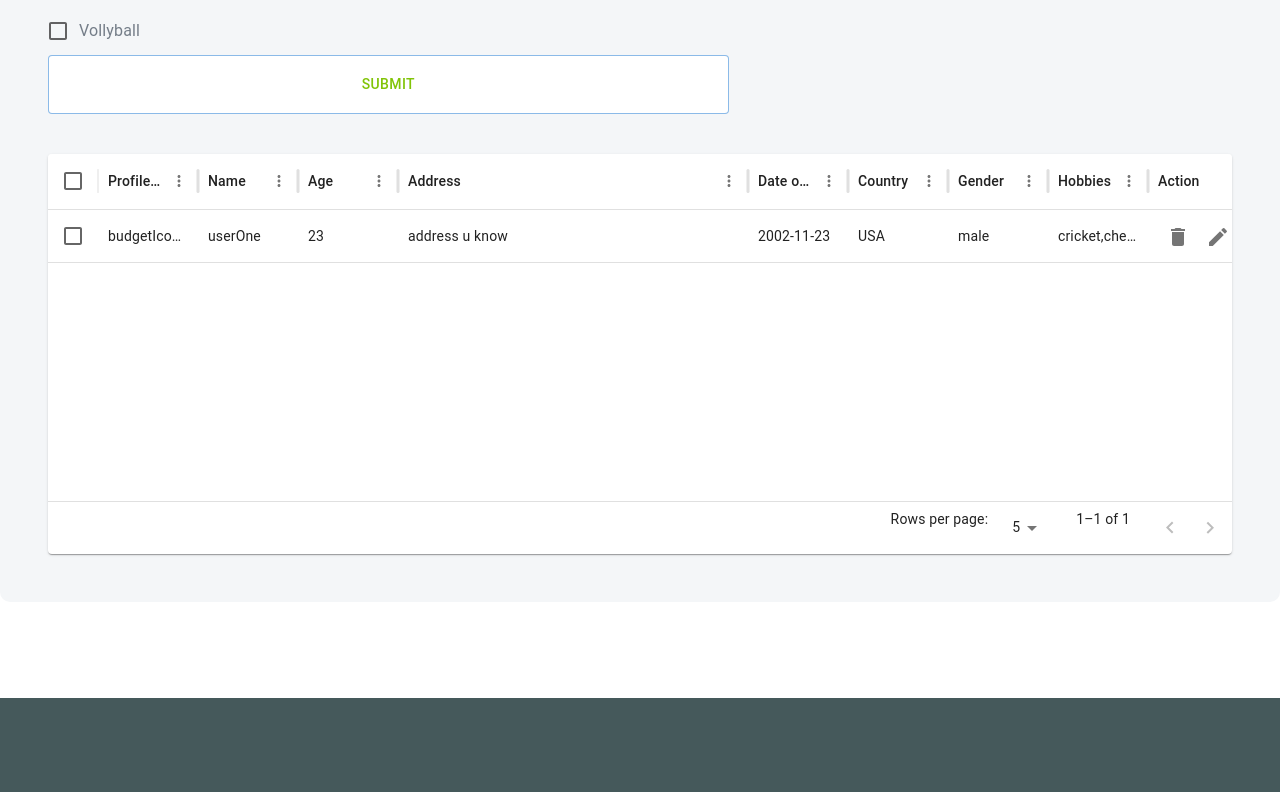
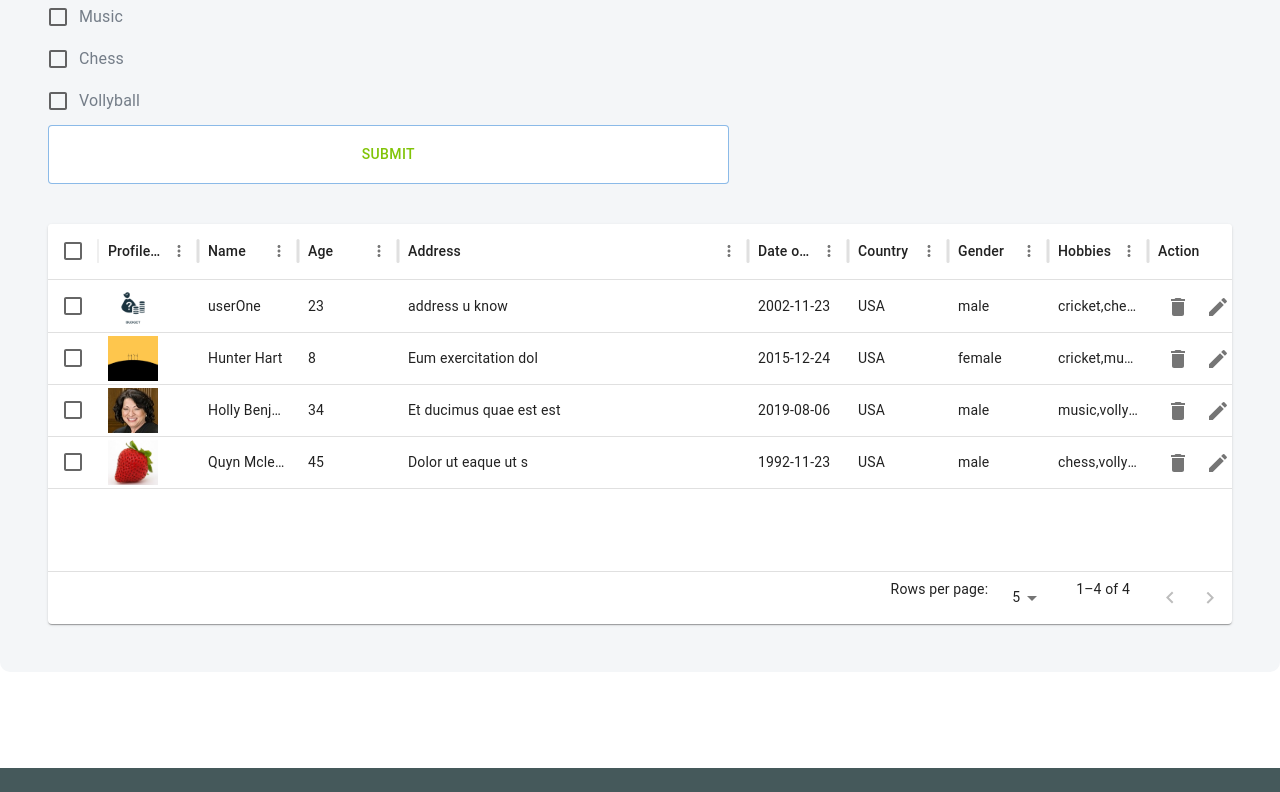
Before and after one commit to vatsalSabalpara18/fruitables, a React (Create React App) app: page /register in a window 1280 px wide. Shown: the part 1232-2024 px from the top of the page. Built offline with nearby package versions, Linux system fonts and the light colour scheme; data requests are answered from the project's data file.

Commit message:
Add user update functionality and enhance user registration form

```diff
--- a/json-server/db.json
+++ b/json-server/db.json
@@ -51,6 +51,50 @@
         "cricket",
         "chess"
       ]
+    },
+    {
+      "id": "ab9b",
+      "name": "Hunter Hart",
+      "age": 8,
+      "address": "Eum exercitation dol",
+      "dob": "2015-12-24",
+      "profile": "QveWPT.png",
+      "country": "USA",
+      "gender": "female",
+      "hobby": [
+        "cricket",
+        "music",
+        "chess"
+      ]
+    },
+    {
+      "id": "48bf",
+      "name": "Holly Benjamin nn",
+      "age": 34,
+      "address": "Et ducimus quae est est",
+      "dob": "2019-08-06",
+      "country": "USA",
+      "gender": "male",
+      "hobby": [
+        "music",
+        "vollyball",
+        "chess"
+      ],
+      "profile": "testimonial-1.jpg"
+    },
+    {
+      "id": "8302",
+      "name": "Quyn Mclean",
+      "age": 45,
+      "address": "Dolor ut eaque ut s",
+      "dob": "1992-11-23",
+      "profile": "featur-2.jpg",
+      "country": "USA",
+      "gender": "male",
+      "hobby": [
+        "chess",
+        "vollyball"
+      ]
     }
   ]
 }
--- a/src/container/UserRegisterPage/UserRegisterPage.js
+++ b/src/container/UserRegisterPage/UserRegisterPage.js
@@ -1,4 +1,4 @@
-import React, { useEffect } from "react";
+import React, { useEffect, useState } from "react";
 import { array, date, mixed, number, object, string } from "yup";
 import { useFormik } from "formik";
 import {
@@ -20,18 +20,24 @@ import {
   IconButton,
 } from "@mui/material";
 import { useDispatch, useSelector } from "react-redux";
-import { addUser, deleteUser, getUsers } from "../../redux/reducer/slice/user.slice";
+import {
+  addUser,
+  deleteUser,
+  getUsers,
+  updateUser,
+} from "../../redux/reducer/slice/user.slice";
 import { DataGrid, GridDeleteIcon } from "@mui/x-data-grid";
-import EditIcon from '@mui/icons-material/Edit';
+import EditIcon from "@mui/icons-material/Edit";
 
 function UserRegisterPage() {
   const dispatch = useDispatch();
+  const [isUpdate, setIsUpdate] = useState(false);
 
   useEffect(() => {
     dispatch(getUsers());
-  }, [])
+  }, []);
 
-  const user = useSelector(state => state.user)
+  const user = useSelector((state) => state.user);
 
   const contactSchema = object().shape({
     name: string()
@@ -49,16 +55,23 @@ function UserRegisterPage() {
     profile: mixed()
       .required("You need provide the file.")
       .test("profile", "The file is too large", (value) => {
-        console.log("value", value);
-        return value && value.size <= 2000000;
+        if (typeof value === "string") {
+          return true
+        } else if (typeof value === "object") {
+          return value && value.size <= 2000000;
+        }
       })
       .test(
         "profile",
         "only the following formats are allowed: jpeg, jpg & png",
         (value) => {
-          return (
-            value && (value.type === "image/jpeg" || value.type === "image/png")
-          );
+          if (typeof value === "string") {
+            return true
+          } else if (typeof value === "object") {
+            return (
+              value && (value.type === "image/jpeg" || value.type === "image/png")
+            );
+          }
         }
       ),
     country: string().required().min(2),
@@ -79,8 +92,12 @@ function UserRegisterPage() {
     },
     validationSchema: contactSchema,
     onSubmit: (values, { resetForm }) => {
-      const modifiedValues = { ...values, profile: values?.profile?.name }
-      dispatch(addUser(modifiedValues));
+      const modifiedValues = { ...values, profile: values?.profile?.name ? values?.profile?.name : values?.profile };
+      if (isUpdate) {
+        dispatch(updateUser(modifiedValues));
+      } else {
+        dispatch(addUser(modifiedValues));
+      }
       // alert(JSON.stringify(values, null, 2));
       // addContact(values);
       resetForm();
@@ -101,24 +118,37 @@ function UserRegisterPage() {
   const paginationModel = { page: 0, pageSize: 5 };
 
   const columns = [
-    { field: 'profile', headerName: 'Profile Picture', },
-    { field: 'name', headerName: 'Name', },
-    { field: 'age', headerName: 'Age', },
-    { field: 'address', headerName: 'Address', width: 350},
-    { field: 'dob', headerName: 'Date of Birth', },
-    { field: 'country', headerName: 'Country', },
-    { field: 'gender', headerName: 'Gender', },
-    { field: 'hobby', headerName: 'Hobbies', },
     {
-      field: 'action',
-      headerName: 'Action',
+      field: "profile",
+      headerName: "Profile Picture",
+      renderCell: (params) => (
+        <img
+          src={`img/${params?.row?.profile || "avatar.jpg"}`}
+          height={"45"}
+          width={"50"}
+        />
+      ),
+    },
+    { field: "name", headerName: "Name" },
+    { field: "age", headerName: "Age" },
+    { field: "address", headerName: "Address", width: 350 },
+    { field: "dob", headerName: "Date of Birth" },
+    { field: "country", headerName: "Country" },
+    { field: "gender", headerName: "Gender" },
+    { field: "hobby", headerName: "Hobbies" },
+    {
+      field: "action",
+      headerName: "Action",
       width: 200,
       renderCell: (params) => (
         <strong>
-          <IconButton aria-label="delete" onClick={() => handleDelete(params.row.id)}>
+          <IconButton
+            aria-label="delete"
+            onClick={() => handleDelete(params.row.id)}
+          >
             <GridDeleteIcon />
           </IconButton>
-          <IconButton aria-label="edit" onClick={() => console.log(params.row)}>
+          <IconButton aria-label="edit" onClick={() => handleEdit(params.row)}>
             <EditIcon />
           </IconButton>
         </strong>
@@ -128,7 +158,12 @@ function UserRegisterPage() {
 
   const handleDelete = (id) => {
     dispatch(deleteUser(id));
-  }
+  };
+
+  const handleEdit = (data) => {
+    setValues(data);
+    setIsUpdate(true);
+  };
 
   return (
     <>
@@ -216,6 +251,16 @@ function UserRegisterPage() {
                     onChange={(e) =>
                       setFieldValue("profile", e.target.files[0])
                     }
+                  />
+                  <img
+                    src={
+                      typeof values?.profile === "string"
+                        ? `img/${values?.profile || "avatar.jpg"}`
+                        : values.profile !== null ? URL.createObjectURL(values.profile) : 'img/avatar.jpg'
+                      // :  URL.createObjectURL(values.profile)
+                    }
+                    height={"100"}
+                    width={"100"}
                   />
                   {errors.profile && touched.profile ? (
                     <p style={{ color: "red", fontSize: "small" }}>
@@ -334,12 +379,12 @@ function UserRegisterPage() {
                   variant="outlined"
                   type="submit"
                 >
-                  Submit
+                  {isUpdate ? "Update" : "Submit"}
                 </Button>
               </form>
             </div>
             <Box sx={{ mt: 5 }}>
-              <Paper sx={{ height: 400, width: '100%' }}>
+              <Paper sx={{ height: 400, width: "100%" }}>
                 <DataGrid
                   rows={user?.user}
                   columns={columns}
--- a/src/redux/reducer/slice/user.slice.js
+++ b/src/redux/reducer/slice/user.slice.js
@@ -42,6 +42,17 @@ export const deleteUser = createAsyncThunk('User/deleteUser',
     }
 )
 
+export const updateUser = createAsyncThunk('User/updateUser',
+    async (data) => {
+        try {
+            const response = await axios.put("http://localhost:5000/users/" + data.id, data);
+            return response.data
+        } catch (error) {
+            console.error(error)
+        }
+    }
+)
+
 const userSlice = createSlice({
     name: 'User',
     initialState,
@@ -55,6 +66,9 @@ const userSlice = createSlice({
         builder.addCase(deleteUser.fulfilled, (state, action) => {
             state.user =state.user.filter((v) => v.id !== action.payload);
         })
+        builder.addCase(updateUser.fulfilled, (state, action) => {
+            state.user = state.user.map((v) => v.id === action.payload.id ? action.payload : v);
+        })
     }
 })
 
```
Also changed, not shown: public/img/QveWPT.png (added), public/img/budgetIcon.jpg (added).
